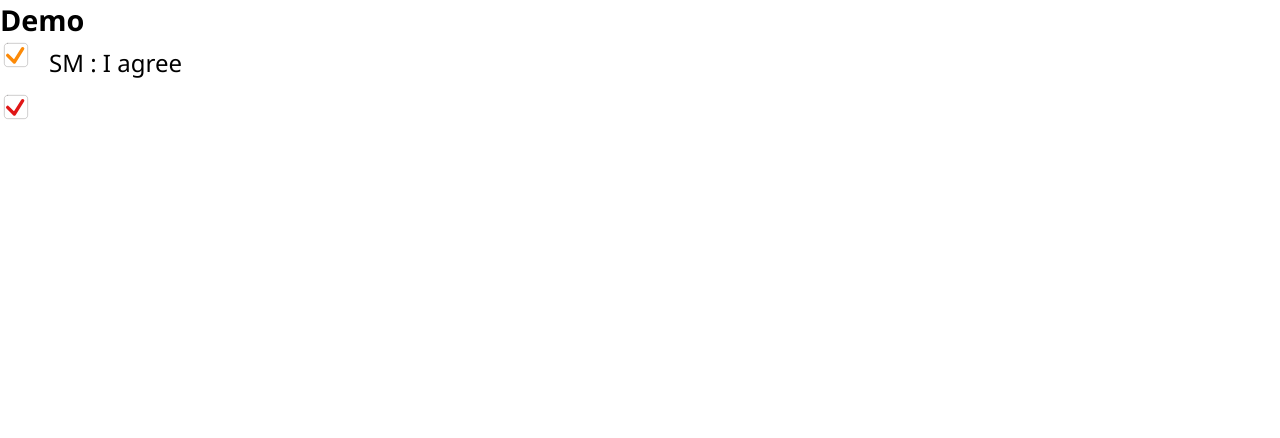
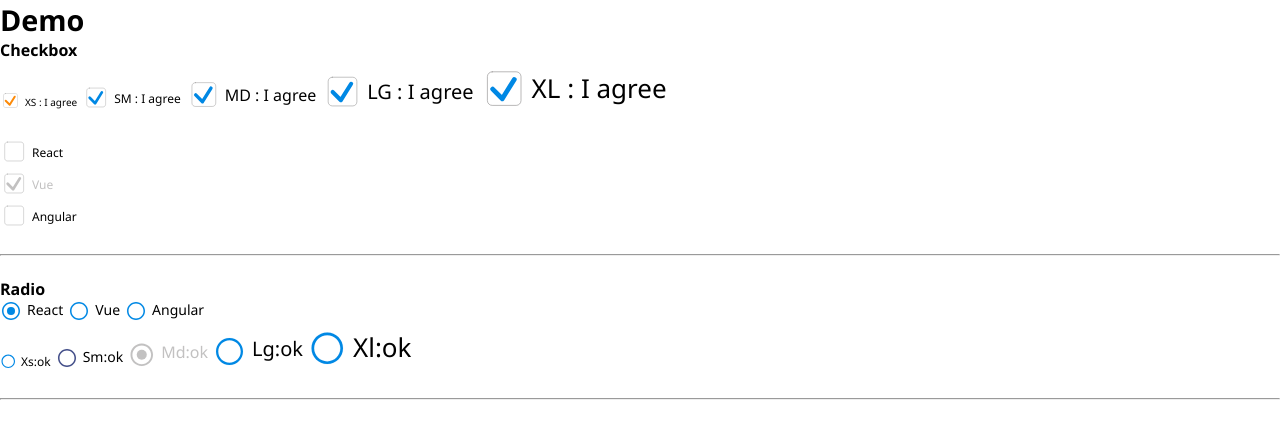
Before and after one commit to johandb/react-styled-components, a React (Vite) app: page / in a window 1280 px wide. Shown: the top 438 px of the page. Built offline with nearby package versions, Linux system fonts and the light colour scheme.

Commit message:
- update controls

```diff
--- a/src/App.tsx
+++ b/src/App.tsx
@@ -97,19 +97,19 @@ const App = () => {
         </Group>
         <Group>
           <Radio size="xs" checked={radioChecked} onChange={(e) => setRadioChecked(!e)} value="angular">
-            XS:ok
+            Xs:ok
           </Radio>
-          <Radio size="sm" checked={radioChecked} onChange={(e) => setRadioChecked(!e)} value="angular">
-            SM:ok
+          <Radio color="indigo" size="sm" checked={radioChecked} onChange={(e) => setRadioChecked(!e)} value="angular">
+            Sm:ok
           </Radio>
           <Radio size="md" disabled checked={radioDisabled} onChange={(e) => setRadioDisabled(!e)} value="angular">
-            MD:ok
+            Md:ok
           </Radio>
           <Radio size="lg" checked={radioChecked} onChange={(e) => setRadioChecked(!e)} value="angular">
-            LG:ok
+            Lg:ok
           </Radio>
           <Radio size="xl" checked={radioChecked} onChange={(e) => setRadioChecked(!e)} value="angular">
-            XL:ok
+            Xl:ok
           </Radio>
         </Group>
         <br />
@@ -278,38 +278,15 @@ const App = () => {
     );
   };
 
-  let ok = true;
-  let c = "#e01616";
-
-  // xs = 26
-  // sm = 34
-  // md = 42
-  // lg = 50
-  // xl = 58
-
   return (
     <>
       <h2>Demo</h2>
-      <Checkbox color="orange" size="xl" label="SM : I agree" checked={checked} onChange={setChecked} />
 
-      <div>
-        <svg width="42px" height="42px" viewBox="-2.1 -2.1 25.20 25.20" xmlns="http://www.w3.org/2000/svg">
-          <g id="checkbox">
-            <g fill="none" stroke="#8a8989" strokeLinecap="round" strokeLinejoin="round">
-              <path
-                d="m2.5.5h10c1.1045695 0 2 .8954305 2 2v10c0 1.1045695-.8954305 2-2 2h-10c-1.1045695 0-2-.8954305-2-2v-10c0-1.1045695.8954305-2 2-2z"
-                strokeWidth="0.25"
-              />
-              {ok && <path d="m2.5 7.7 4 4 5-8" stroke={c} strokeWidth="2.0" />}
-            </g>
-          </g>
-        </svg>
-      </div>
       {/* <Container> */}
       {/* <Stack> */}
       {/* <h2>Demo Controls</h2> */}
-      {/* {showCheckboxes()} */}
-      {/* {showRadios()} */}
+      {showCheckboxes()}
+      {showRadios()}
       {/* {showInputs()} */}
       {/* {showSwitches()} */}
       {/* {showAccordion()} */}
--- a/src/styled/checkbox/checkbox.styled.tsx
+++ b/src/styled/checkbox/checkbox.styled.tsx
@@ -48,57 +48,40 @@ export const CheckboxGroup = (props: CheckboxGroupProps) => {
   );
 };
 
-const StyledCheckbox = styled.div<{ width: string; height: string; $margin: string }>`
-  margin: ${(props) => props.$margin};
-  width: ${(props) => props.width};
-  height: ${(props) => props.height};
-  border: 1px solid ${() => theme.colors.defaultBorderColor};
-  border-radius: 3px;
-`;
-
-const StyledCheckboxIcon = styled.div<{
-  checked: boolean;
-  color: string;
-  height: string;
-  width: string;
-  $margin: string;
-  disabled: boolean;
-}>`
-  opacity: ${(props) => (props.checked ? 1 : 0)};
-  height: ${(props) => props.height};
-  width: ${(props) => props.width};
-  border-bottom: 3px solid ${(props) => (props.disabled ? theme.colors.defaultDisabledColor : props.color)};
-  border-right: 3px solid ${(props) => (props.disabled ? theme.colors.defaultDisabledColor : props.color)};
-  transform: rotate(35deg);
-  margin: ${(props) => props.$margin};
+const StyledCheckbox = styled.div<{ disabled: boolean }>`
   cursor: ${(props) => (props.disabled ? "not-allowed" : "pointer")};
 `;
 
 const StyledCheckboxLabel = styled.div<{
-  fontSize: string;
+  $fs: string;
   disabled: boolean;
 }>`
   color: ${(props) => (props.disabled ? theme.colors.defaultDisabledColor : "inherit")};
-  font-size: ${(props) => props.fontSize};
+  font-size: ${(props) => props.$fs};
 `;
 
-const StyledCheckboxContainer = styled.div<{ disabled: boolean }>`
+const StyledCheckboxContainer = styled.div`
   display: flex;
-  gap: 7px;
+  gap: 5px;
   align-items: center;
-  margin: 0px 5px 5px 0px;
+  margin: 0px;
 `;
 
 export const Checkbox = (props: CheckboxProps) => {
   let ctx = use(CheckboxContext);
-  let size = props.size ?? "xs";
+  let size = props.size ?? "sm";
 
   let cb = useCheckbox(size);
 
-  //console.log("ctx value:", ctx?.values);
+  //console.log("cb:", cb);
+  let disabled = props.disabled ?? false;
   let checked = ctx?.values.includes(props.value ?? "") ?? props.checked;
   let color = themeColors[props.color as keyof typeof themeColors]?.value ?? props.color ?? theme.colors.defaultCheckmark;
+  color = disabled ? theme.colors.defaultDisabledColor : color;
+  let index = ["xs", "sm", "md", "lg", "xl"].indexOf(size);
+  let w = index !== -1 ? 20 + index * 7 : size;
 
+  //console.log("fs :", cb.fs);
   const onChange = (value: boolean) => {
     props.onChange?.(value);
   };
@@ -110,37 +93,25 @@ export const Checkbox = (props: CheckboxProps) => {
   };
 
   return (
-    <StyledCheckboxContainer disabled={props.disabled ?? false}>
-      <div>
-        <svg width="42px" height="42px" viewBox="-2.1 -2.1 25.20 25.20" xmlns="http://www.w3.org/2000/svg">
+    <StyledCheckboxContainer>
+      <StyledCheckbox disabled={disabled} onClick={() => (disabled ? {} : handleCheckboxClick(props.value ?? ""))}>
+        <svg width={`${w}px`} height={`${w}px`} viewBox="0 0 20 20" xmlns="http://www.w3.org/2000/svg">
           <g id="checkbox">
             <g fill="none" stroke="#8a8989" strokeLinecap="round" strokeLinejoin="round">
               <path
                 d="m2.5.5h10c1.1045695 0 2 .8954305 2 2v10c0 1.1045695-.8954305 2-2 2h-10c-1.1045695 0-2-.8954305-2-2v-10c0-1.1045695.8954305-2 2-2z"
                 strokeWidth="0.25"
+                transform="translate(3 4)"
               />
-              {checked && <path d="m2.5 7.7 4 4 5-8" stroke={color} strokeWidth="2.0" />}
+              {checked && <path d="m5.7 11.7 4 4 5-8" stroke={color} strokeWidth="2.0" />}
             </g>
           </g>
         </svg>
-      </div>
-      <StyledCheckboxLabel disabled={props.disabled ?? false} fontSize={cb.fs}>
+      </StyledCheckbox>
+      <StyledCheckboxLabel disabled={disabled} $fs={cb.fs}>
         {props.label}
       </StyledCheckboxLabel>
     </StyledCheckboxContainer>
-    // <StyledCheckboxContainer disabled={props.disabled ?? false}>
-    //   <StyledCheckbox width={cb.w} height={cb.h} $margin={cb.m}>
-    //     <StyledCheckboxIcon
-    //       onClick={() => (props.disabled ? {} : handleCheckboxClick(props.value ?? ""))}
-    //       disabled={props.disabled ?? false}
-    //       checked={checked ?? false}
-    //       $margin={cb.m}
-    //       height={cb.mh}
-    //       width={cb.mw}
-    //       color={color}
-    //     />
-    //   </StyledCheckbox>
-    // </StyledCheckboxContainer>
   );
 };
 
--- a/src/styled/hooks/styled.config.ts
+++ b/src/styled/hooks/styled.config.ts
@@ -2,80 +2,35 @@ export const StyledConfig = {
   checkbox: {
     xs: {
       fs: "10px",
-      h: "16px",
-      w: "16px",
-      mh: "12px",
-      mw: "7px",
-      m: "0px 0px 0px 4px",
     },
     sm: {
-      fs: "14px",
-      h: "18px",
-      w: "18px",
-      mh: "13px",
-      mw: "7px",
-      m: "1px 0px 0px 5px",
+      fs: "12px",
     },
     md: {
-      fs: "18px",
-      h: "22px",
-      w: "22px",
-      mh: "16px",
-      mw: "10px",
-      m: "0px 0px 0px 5px",
+      fs: "16px",
     },
     lg: {
       fs: "20px",
-      h: "26px",
-      w: "26px",
-      mh: "20px",
-      mw: "11px",
-      m: "0px 0px 0px 6px",
     },
     xl: {
-      fs: "24px",
-      h: "30px",
-      w: "30px",
-      mh: "22px",
-      mw: "14px",
-      m: "0px 0px 0px 6px",
+      fs: "26px",
     },
   },
   radio: {
     xs: {
-      p: "5px 0px 0px 2px",
       fs: "12px",
-      b: "2px",
-      h: "8px",
-      w: "8px",
     },
     sm: {
-      p: "6px 0px 0px 3px",
       fs: "14px",
-      b: "3px",
-      h: "12px",
-      w: "12px",
     },
     md: {
-      p: "7px 0px 0px 3px",
       fs: "16px",
-      b: "4px",
-      h: "18px",
-      w: "18px",
     },
     lg: {
-      p: "6px 0px 0px 3px",
       fs: "20px",
-      b: "5px",
-      h: "22px",
-      w: "22px",
     },
     xl: {
-      p: "7px 0px 0px 3px",
-      fs: "22px",
-      b: "5px",
-      h: "26px",
-      w: "26px",
+      fs: "26px",
     },
   },
   toggle: {
--- a/src/styled/radio/radio.styled.tsx
+++ b/src/styled/radio/radio.styled.tsx
@@ -53,6 +53,9 @@ export const Radio = (props: RadioProps) => {
   const contextChecked = ctx?.value === props.value;
   let checked = ctx ? contextChecked : (props.checked ?? false);
 
+  let index = ["xs", "sm", "md", "lg", "xl"].indexOf(size);
+  let w = index !== -1 ? 18 + index * 6 : size;
+
   let color = themeColors[props.color as keyof typeof themeColors]?.value ?? theme.colors.defaultRadioButton;
   color = disabled ? theme.colors.defaultDisabledColor : color;
 
@@ -74,17 +77,29 @@ export const Radio = (props: RadioProps) => {
 
   return (
     <StyledRadioContainer $position={props.position ?? "left"}>
-      <StyledRadio
-        disabled={disabled}
-        $h={radio.h}
-        $w={radio.w}
-        $b={radio.b}
-        checked={checked}
-        color={color}
-        $bg={bg}
-        onClick={() => (disabled ? {} : handleRadioClick())}
-      />
-      <StyledRadioLabel $fs={radio.fs} $p={radio.p} disabled={props.disabled ?? false}>
+      <StyledRadio disabled={disabled} onClick={() => (disabled ? {} : handleRadioClick())}>
+        <svg
+          width={`${w}px`}
+          height={`${w}px`}
+          viewBox="0 0 24 24"
+          fill="none"
+          xmlns="http://www.w3.org/2000/svg"
+          stroke={color}
+          strokeWidth="0.05"
+        >
+          <g id="radio">
+            <path
+              fillRule="evenodd"
+              clipRule="evenodd"
+              d="M12 19.5C16.1421 19.5 19.5 16.1421 19.5 12C19.5 7.85786 16.1421 4.5 12 4.5C7.85786 4.5 4.5 7.85786 4.5 12C4.5 16.1421 7.85786 19.5 12 19.5ZM12 21C16.9706 21 21 16.9706 21 12C21 7.02944 16.9706 3 12 3C7.02944 3 3 7.02944 3 12C3 16.9706 7.02944 21 12 21Z"
+              fill={color}
+              transform="translate(-1 -1)"
+            />
+            {checked && <circle cx="11" cy="11" r="4.0" fill={color}></circle>}
+          </g>
+        </svg>
+      </StyledRadio>
+      <StyledRadioLabel $fs={radio.fs} disabled={disabled}>
         {props.children}
       </StyledRadioLabel>
     </StyledRadioContainer>
@@ -93,36 +108,20 @@ export const Radio = (props: RadioProps) => {
 
 const StyledRadioContainer = styled.div<{ $position: string }>`
   display: flex;
+  gap: 3px;
   justify-content: flex-start;
   flex-direction: ${(props) => (props.$position == "right" ? "row-reverse" : "row")};
 `;
 
-const StyledRadioLabel = styled.div<{ $fs: string; $p: string; disabled: boolean }>`
+const StyledRadioLabel = styled.div<{ $fs: string; disabled: boolean }>`
   font-size: ${(props) => props.$fs};
-  padding: ${(props) => props.$p};
   color: ${(props) => (props.disabled ? theme.colors.defaultDisabledColor : "inherit")};
 `;
 
-const StyledRadio = styled.div<{
-  color: string;
-  $bg: string;
-  checked: boolean;
-  $b: string;
-  $h: string;
-  $w: string;
-  disabled: boolean;
-}>`
-  background: ${(props) => props.$bg};
-  border-radius: 50%;
-  border: ${(props) => props.$b} solid white;
-  height: ${(props) => props.$h};
-  width: ${(props) => props.$w};
-  position: relative;
-  box-shadow: ${(props) => `0 0 0 1px ${props.checked ? props.color : theme.colors.defaultBorderColor}`};
+const StyledRadio = styled.div<{ disabled: boolean }>`
   &:hover {
     cursor: ${(props) => (props.disabled ? "not-allowed" : "pointer")};
   }
-  margin: 10px 5px 0px 5px;
 `;
 
 Radio.Group = RadioGroup;
```
